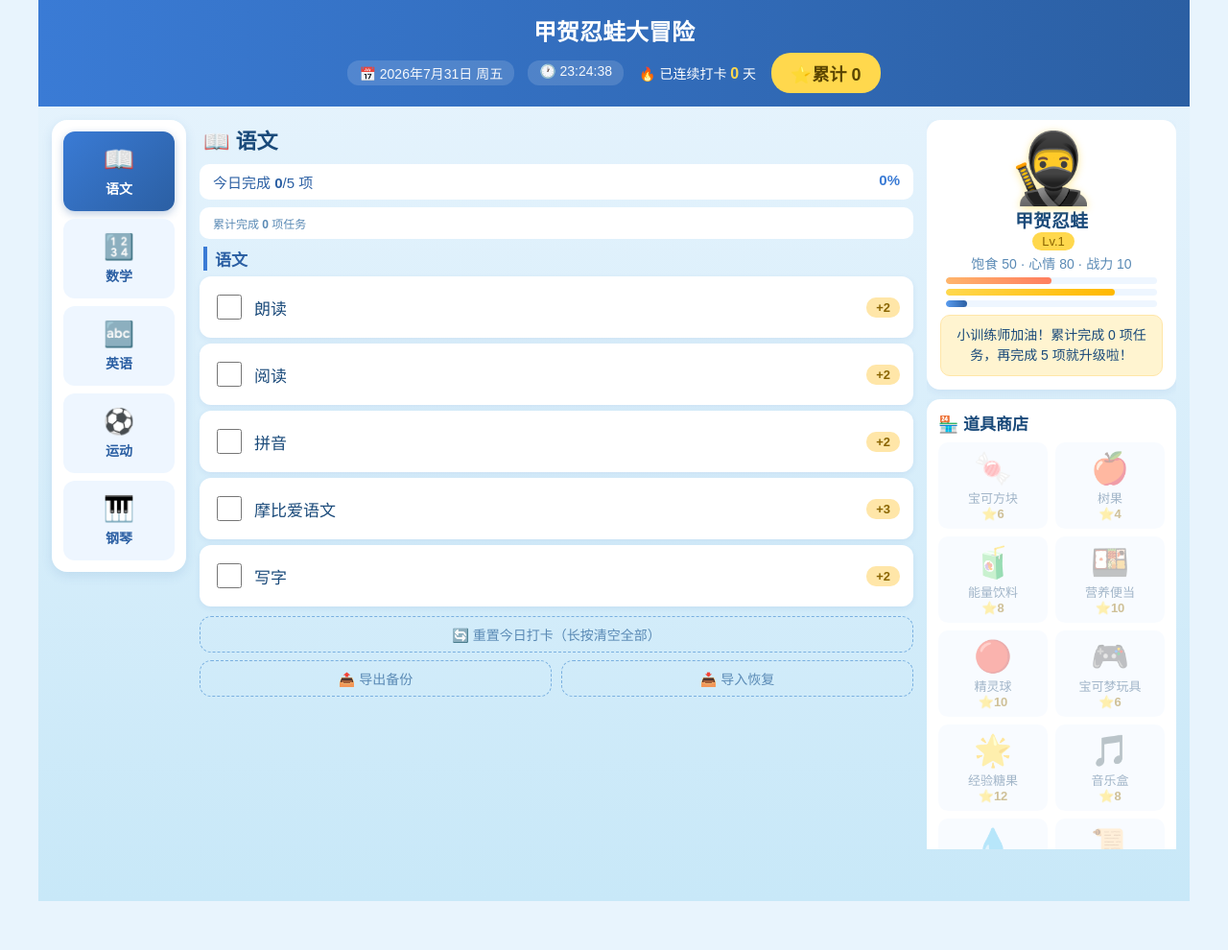
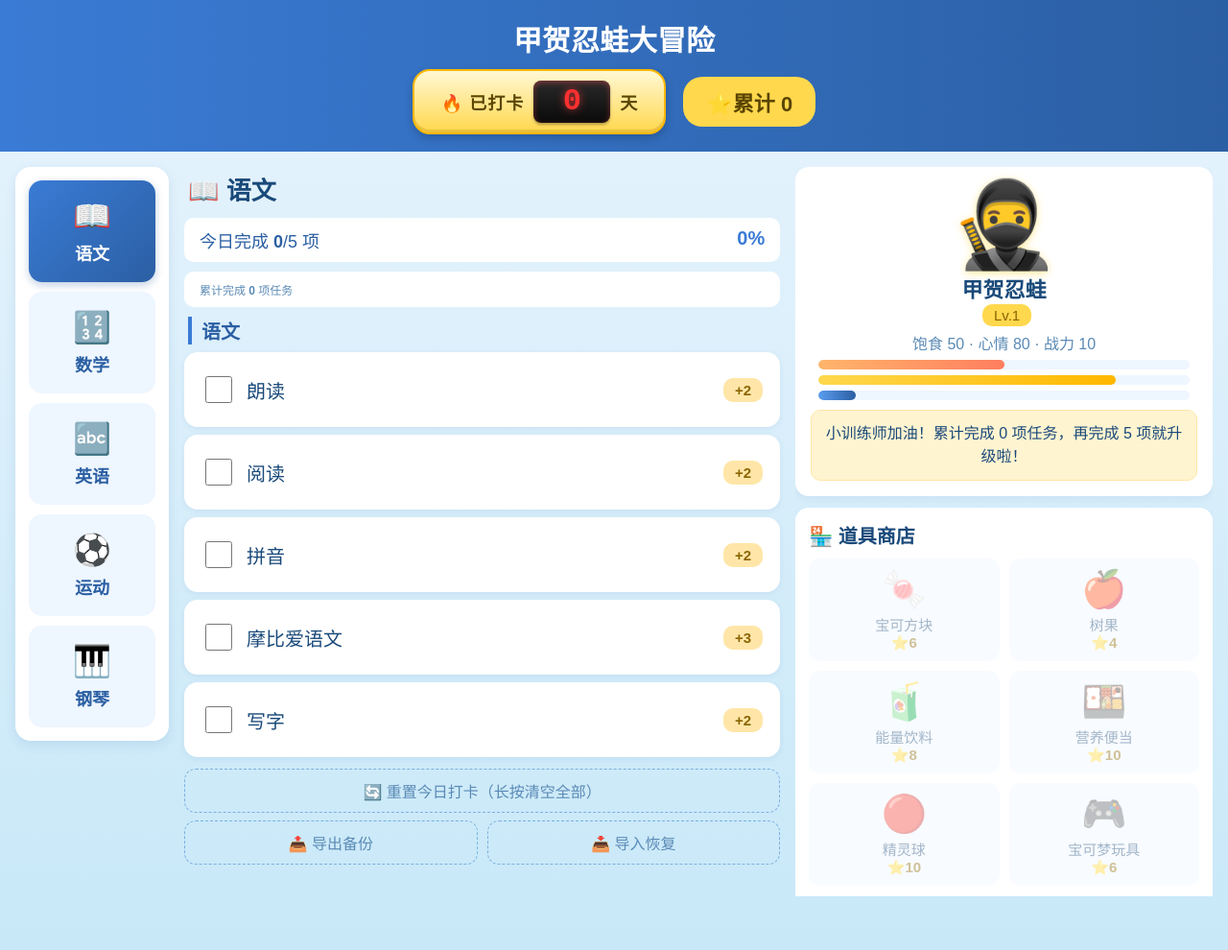
Before and after one commit to yypreeti/kids-study-desk, a plain HTML site: page kids_study_desk.html in a window 1280 px wide. Shown: the whole page at 96% size. Before the commit the page ends 939 px from the top, so only its background shows below. Drawn offline with Linux system fonts and the light colour scheme.

Commit message:
layout: middle to 2/3, right wider, scoreboard streak, bigger fonts

```diff
--- a/kids_study_desk.html
+++ b/kids_study_desk.html
@@ -6,61 +6,62 @@
 <title>甲贺忍蛙大冒险</title>
 <style>
   *{box-sizing:border-box;-webkit-tap-highlight-color:transparent}
-  body{margin:0;font-family:"PingFang SC","Microsoft YaHei",sans-serif;background:#e8f4fd;color:#1a4a7a;font-size:16px}
-  .app{max-width:1200px;margin:0 auto;background:linear-gradient(180deg,#e8f4fd 0%,#c8e8f8 100%);min-height:100vh;padding-bottom:40px}
-  .topbar{display:flex;align-items:center;flex-wrap:wrap;justify-content:center;gap:6px 16px;padding:14px 24px;background:linear-gradient(90deg,#3a7bd5,#2b5fa3);color:#fff;text-align:center}
-  .topbar .title{font-size:24px;font-weight:bold;width:100%;order:0}
-  .topbar .datetime{font-size:14px;opacity:.95;order:1;display:flex;gap:14px;justify-content:center;flex-wrap:wrap}
-  .topbar .datetime span{background:rgba(255,255,255,.15);padding:3px 12px;border-radius:12px}
-  .topbar .streak{font-size:14px;order:2}
-  .topbar .streak b{color:#ffd84d;font-size:16px}
-  .points{background:#ffd84d;color:#5a4500;padding:8px 20px;border-radius:20px;font-size:18px;font-weight:bold;order:3}
-  /* 三栏布局 */
-  .layout{display:grid;grid-template-columns:140px 1fr 260px;gap:14px;padding:14px}
+  body{margin:0;font-family:"PingFang SC","Microsoft YaHei",sans-serif;background:#e8f4fd;color:#1a4a7a;font-size:20px}
+  .app{max-width:1400px;margin:0 auto;background:linear-gradient(180deg,#e8f4fd 0%,#c8e8f8 100%);min-height:100vh;padding-bottom:40px}
+  .topbar{display:flex;align-items:center;flex-wrap:wrap;justify-content:center;gap:10px 18px;padding:18px 24px;background:linear-gradient(90deg,#3a7bd5,#2b5fa3);color:#fff;text-align:center}
+  .topbar .title{font-size:30px;font-weight:bold;width:100%;order:0}
+  /* 记分牌样式 */
+  .topbar .streak{order:1;display:flex;align-items:center;gap:10px;background:linear-gradient(180deg,#fff8d4,#ffd84d);color:#5a4500;padding:10px 28px;border-radius:18px;box-shadow:0 4px 10px rgba(0,0,0,.18),inset 0 -3px 0 rgba(180,120,0,.25);border:2px solid #ffb800}
+  .topbar .streak .label{font-size:18px;font-weight:bold;letter-spacing:1px}
+  .topbar .streak .scoreboard{display:inline-flex;align-items:baseline;background:linear-gradient(180deg,#2a2a2a,#0a0a0a);color:#ff3030;padding:6px 14px;border-radius:8px;font-family:"Courier New",monospace;font-size:32px;font-weight:bold;line-height:1;min-width:80px;justify-content:center;box-shadow:inset 0 2px 6px rgba(255,80,80,.4),0 2px 3px rgba(0,0,0,.3);text-shadow:0 0 8px rgba(255,60,60,.7)}
+  .topbar .streak .unit{font-size:18px;font-weight:bold;color:#5a4500}
+  .topbar .points{order:2;background:#ffd84d;color:#5a4500;padding:10px 24px;border-radius:20px;font-size:22px;font-weight:bold}
+  /* 三栏布局：左侧学科 | 中间任务(2/3) | 右侧宠物+商店(更宽) */
+  .layout{display:grid;grid-template-columns:160px minmax(0,2fr) minmax(0,1.4fr);gap:16px;padding:16px}
   /* 左侧学科导航 */
-  .subj{display:flex;flex-direction:column;gap:8px;padding:12px;background:#fff;border-radius:16px;box-shadow:0 4px 12px rgba(43,95,163,.12);position:sticky;top:14px;align-self:start}
-  .subj-btn{padding:14px 8px;border:none;border-radius:12px;background:#eef6ff;color:#2b5fa3;font-size:16px;font-weight:bold;cursor:pointer;display:flex;flex-direction:column;align-items:center;justify-content:center;gap:4px;transition:.2s}
+  .subj{display:flex;flex-direction:column;gap:10px;padding:14px;background:#fff;border-radius:16px;box-shadow:0 4px 12px rgba(43,95,163,.12);position:sticky;top:14px;align-self:start}
+  .subj-btn{padding:18px 8px;border:none;border-radius:14px;background:#eef6ff;color:#2b5fa3;font-size:20px;font-weight:bold;cursor:pointer;display:flex;flex-direction:column;align-items:center;justify-content:center;gap:6px;transition:.2s}
   .subj-btn.active{background:linear-gradient(135deg,#3a7bd5,#2b5fa3);color:#fff;box-shadow:0 3px 8px rgba(43,95,163,.3)}
-  .subj-btn .icon{font-size:26px}
-  .subj-btn .text{font-size:14px}
+  .subj-btn .icon{font-size:32px}
+  .subj-btn .text{font-size:18px}
   /* 中间任务区 */
-  .tasks h2{margin:4px 4px 10px;font-size:22px;color:#1a4a7a;display:flex;align-items:center;gap:6px}
-  .progress{background:#fff;padding:8px 14px;border-radius:10px;margin-bottom:8px;font-size:15px;color:#2b5fa3}
-  .progress .pct{float:right;color:#3a7bd5;font-weight:bold}
-  .task{background:#fff;border-radius:12px;padding:10px 14px;margin-bottom:6px;box-shadow:0 2px 6px rgba(43,95,163,.08)}
-  .taskgroup{margin-bottom:10px}
-  .tg-head{font-size:17px;font-weight:bold;color:#2b5fa3;margin:6px 4px;padding-left:8px;border-left:4px solid #3a7bd5}
+  .tasks h2{margin:4px 4px 12px;font-size:26px;color:#1a4a7a;display:flex;align-items:center;gap:6px}
+  .progress{background:#fff;padding:10px 16px;border-radius:10px;margin-bottom:10px;font-size:18px;color:#2b5fa3}
+  .progress .pct{float:right;color:#3a7bd5;font-weight:bold;font-size:20px}
+  .task{background:#fff;border-radius:14px;padding:14px 18px;margin-bottom:8px;box-shadow:0 2px 6px rgba(43,95,163,.08)}
+  .taskgroup{margin-bottom:12px}
+  .tg-head{font-size:20px;font-weight:bold;color:#2b5fa3;margin:8px 4px;padding-left:10px;border-left:4px solid #3a7bd5}
   .task .head{display:none}
-  .item{display:flex;align-items:center;gap:10px;padding:6px 0;font-size:17px;border-bottom:1px solid #eef6ff}
+  .item{display:flex;align-items:center;gap:12px;padding:8px 0;font-size:20px;border-bottom:1px solid #eef6ff}
   .item:last-child{border-bottom:none}
-  .item input[type=checkbox]{width:26px;height:26px;accent-color:#3a7bd5;cursor:pointer;flex-shrink:0}
+  .item input[type=checkbox]{width:28px;height:28px;accent-color:#3a7bd5;cursor:pointer;flex-shrink:0}
   .item .label{flex:1;color:#1a4a7a}
   .item.done .label{text-decoration:line-through;color:#9ab8d5}
-  .item .reward{background:#ffe6a8;color:#8a6500;padding:3px 10px;border-radius:10px;font-size:13px;font-weight:bold;white-space:nowrap}
-  .item .link{background:#d0e8ff;color:#2b5fa3;padding:4px 12px;border-radius:10px;font-size:13px;border:none;cursor:pointer;text-decoration:none;white-space:nowrap}
+  .item .reward{background:#ffe6a8;color:#8a6500;padding:4px 12px;border-radius:10px;font-size:15px;font-weight:bold;white-space:nowrap}
+  .item .link{background:#d0e8ff;color:#2b5fa3;padding:5px 14px;border-radius:10px;font-size:14px;border:none;cursor:pointer;text-decoration:none;white-space:nowrap}
   /* 右侧宠物+商店 */
   .side{position:sticky;top:14px;align-self:start;max-height:calc(100vh - 40px);overflow-y:auto}
   .side::-webkit-scrollbar{width:4px}
   .side::-webkit-scrollbar-thumb{background:#b0d0f0;border-radius:2px}
-  .pet-card{background:#fff;border-radius:14px;padding:14px;text-align:center;box-shadow:0 3px 8px rgba(43,95,163,.08);margin-bottom:10px}
-  .pet-card .avatar{font-size:72px;line-height:1;filter:drop-shadow(0 2px 4px rgba(255,200,0,.4))}
-  .pet-card .name{font-weight:bold;color:#1a4a7a;margin-top:4px;font-size:19px}
-  .pet-card .level{display:inline-block;background:#ffd84d;color:#8a6500;padding:2px 10px;border-radius:10px;font-size:13px;margin-left:4px}
-  .pet-card .status{font-size:14px;color:#5a8ab5;margin-top:3px}
-  .pet-card .bar{height:7px;background:#eef6ff;border-radius:4px;margin:5px 6px;overflow:hidden}
-  .pet-card .bar i{display:block;height:100%;border-radius:4px;transition:width .4s}
+  .pet-card{background:#fff;border-radius:14px;padding:16px;text-align:center;box-shadow:0 3px 8px rgba(43,95,163,.08);margin-bottom:12px}
+  .pet-card .avatar{font-size:88px;line-height:1;filter:drop-shadow(0 2px 4px rgba(255,200,0,.4))}
+  .pet-card .name{font-weight:bold;color:#1a4a7a;margin-top:6px;font-size:22px}
+  .pet-card .level{display:inline-block;background:#ffd84d;color:#8a6500;padding:3px 12px;border-radius:10px;font-size:15px;margin-left:6px}
+  .pet-card .status{font-size:16px;color:#5a8ab5;margin-top:5px}
+  .pet-card .bar{height:10px;background:#eef6ff;border-radius:5px;margin:6px 8px;overflow:hidden}
+  .pet-card .bar i{display:block;height:100%;border-radius:5px;transition:width .4s}
   .pet-card .bar.hunger i{background:linear-gradient(90deg,#ffb56b,#ff7e5f)}
   .pet-card .bar.mood i{background:linear-gradient(90deg,#ffd84d,#ffb800)}
   .pet-card .bar.power i{background:linear-gradient(90deg,#5a9cef,#2b5fa3)}
-  .pet-card .bubble{background:#fff4d0;border-radius:10px;padding:10px;font-size:14px;color:#1a4a7a;margin-top:8px;line-height:1.5;border:1px solid #ffe6a8}
-  .shop{background:#fff;border-radius:14px;padding:12px;box-shadow:0 3px 8px rgba(43,95,163,.08)}
-  .shop h3{margin:0 0 8px;font-size:17px;color:#1a4a7a;display:flex;align-items:center;gap:6px}
-  .shop-grid{display:grid;grid-template-columns:1fr 1fr;gap:8px}
-  .good{background:#eef6ff;border-radius:10px;padding:8px;text-align:center;cursor:pointer;transition:.2s}
+  .pet-card .bubble{background:#fff4d0;border-radius:10px;padding:12px;font-size:16px;color:#1a4a7a;margin-top:10px;line-height:1.5;border:1px solid #ffe6a8}
+  .shop{background:#fff;border-radius:14px;padding:14px;box-shadow:0 3px 8px rgba(43,95,163,.08)}
+  .shop h3{margin:0 0 10px;font-size:20px;color:#1a4a7a;display:flex;align-items:center;gap:6px}
+  .shop-grid{display:grid;grid-template-columns:1fr 1fr;gap:10px}
+  .good{background:#eef6ff;border-radius:12px;padding:10px;text-align:center;cursor:pointer;transition:.2s}
   .good:active{transform:scale(.95)}
-  .good .emoji{font-size:32px}
-  .good .gname{font-size:13px;color:#1a4a7a;margin-top:2px}
-  .good .gprice{font-size:13px;color:#8a6500;font-weight:bold}
+  .good .emoji{font-size:38px}
+  .good .gname{font-size:15px;color:#1a4a7a;margin-top:4px}
+  .good .gprice{font-size:15px;color:#8a6500;font-weight:bold}
   .good.disabled{opacity:.4;pointer-events:none}
   .modal{position:fixed;inset:0;background:rgba(20,50,90,.5);display:none;align-items:center;justify-content:center;z-index:99}
   .modal.show{display:flex}
@@ -68,19 +69,23 @@
   .modal-box .m-emoji{font-size:72px}
   .modal-box .m-msg{font-size:18px;color:#1a4a7a;margin:14px 0;line-height:1.6}
   .modal-box button{background:linear-gradient(135deg,#3a7bd5,#2b5fa3);color:#fff;border:none;padding:12px 32px;border-radius:20px;font-size:18px;font-weight:bold;cursor:pointer}
-  .reset-btn{display:block;margin:8px 0;padding:8px;border:1px dashed #7ab0e0;background:transparent;color:#5a8ab5;border-radius:12px;font-size:14px;width:100%;cursor:pointer}
+  .reset-btn{display:block;margin:8px 0;padding:10px;border:1px dashed #7ab0e0;background:transparent;color:#5a8ab5;border-radius:12px;font-size:16px;width:100%;cursor:pointer}
   /* 手机竖屏：单列 */
   @media (max-width:600px){
     .app{max-width:480px}
+    body{font-size:18px}
     .layout{grid-template-columns:1fr;gap:10px;padding:10px}
     .subj{flex-direction:row;flex-wrap:wrap;position:static}
-    .subj-btn{flex:1 1 30%;flex-direction:row}
+    .subj-btn{flex:1 1 30%;flex-direction:row;font-size:18px;padding:10px 6px}
+    .subj-btn .icon{font-size:24px}
+    .subj-btn .text{font-size:16px}
     .side{position:static;max-height:none}
-    .pet-card .avatar{font-size:80px}
+    .pet-card .avatar{font-size:96px}
+    .topbar .streak .scoreboard{font-size:28px;min-width:60px}
   }
   /* iPad竖版：两栏 */
   @media (min-width:601px) and (max-width:900px){
-    .layout{grid-template-columns:120px 1fr;gap:12px}
+    .layout{grid-template-columns:140px 1fr;gap:12px}
     .side{grid-column:1/3;position:static;max-height:none}
     .side{display:grid;grid-template-columns:1fr 1fr;gap:10px}
   }
@@ -90,11 +95,11 @@
 <div class="app">
   <div class="topbar">
     <div class="title" id="appTitle">甲贺忍蛙大冒险</div>
-    <div class="datetime">
-      <span id="dateText">📅 --</span>
-      <span id="clockText">🕐 --:--</span>
+    <div class="streak">
+      <span class="label">🔥 已打卡</span>
+      <span class="scoreboard" id="streakDays">0</span>
+      <span class="unit">天</span>
     </div>
-    <div class="streak">🔥 已连续打卡 <b id="streakDays">0</b> 天</div>
     <div class="points">⭐累计 <span id="points">0</span></div>
   </div>
   <div class="layout">
@@ -349,44 +354,14 @@ function renderPet(){
 
 function renderAll(){ renderTasks(); renderShop(); renderPet(); $('points').textContent = state.points; $('totalDone').textContent = state.totalDone||0; updateStreak(); }
 
-/* 计算连续打卡天数 */
+/* 累计打卡天数：所有打卡的日期总数（不去重连续） */
 function calcStreak(){
-  if(!state.checkDates || state.checkDates.length === 0) return 0;
-  const dates = [...state.checkDates].sort();
-  const today = todayStr();
-  const yesterday = dateOffsetStr(-1);
-  // 如果今天或昨天没打卡，连续中断
-  if(!dates.includes(today) && !dates.includes(yesterday)) return 0;
-  // 从最近一天往前数连续天数
-  let streak = 0;
-  let checkDay = dates.includes(today) ? today : yesterday;
-  while(dates.includes(checkDay)){
-    streak++;
-    checkDay = dateOffsetStr(-streak, today);
-  }
-  return streak;
+  if(!state.checkDates) return 0;
+  return state.checkDates.length;
 }
 
 function updateStreak(){
   $('streakDays').textContent = calcStreak();
-}
-
-/* 日期时间工具 */
-function dateOffsetStr(offset, base){
-  const d = base ? new Date(base) : new Date();
-  d.setDate(d.getDate() + offset);
-  return d.getFullYear()+'-'+(d.getMonth()+1)+'-'+d.getDate();
-}
-
-function updateClock(){
-  const now = new Date();
-  const week = ['日','一','二','三','四','五','六'][now.getDay()];
-  const y = now.getFullYear(), m = now.getMonth()+1, dd = now.getDate();
-  const hh = String(now.getHours()).padStart(2,'0');
-  const mm = String(now.getMinutes()).padStart(2,'0');
-  const ss = String(now.getSeconds()).padStart(2,'0');
-  $('dateText').textContent = `📅 ${y}年${m}月${dd}日 周${week}`;
-  $('clockText').textContent = `🕐 ${hh}:${mm}:${ss}`;
 }
 
 function toggle(subId, idx, el){
@@ -539,8 +514,6 @@ state = load();
 currentSub = 0;
 renderSubjects();
 renderAll();
-updateClock();
-setInterval(updateClock, 1000); // 每秒更新时间
 </script>
 </body>
 </html>
```
